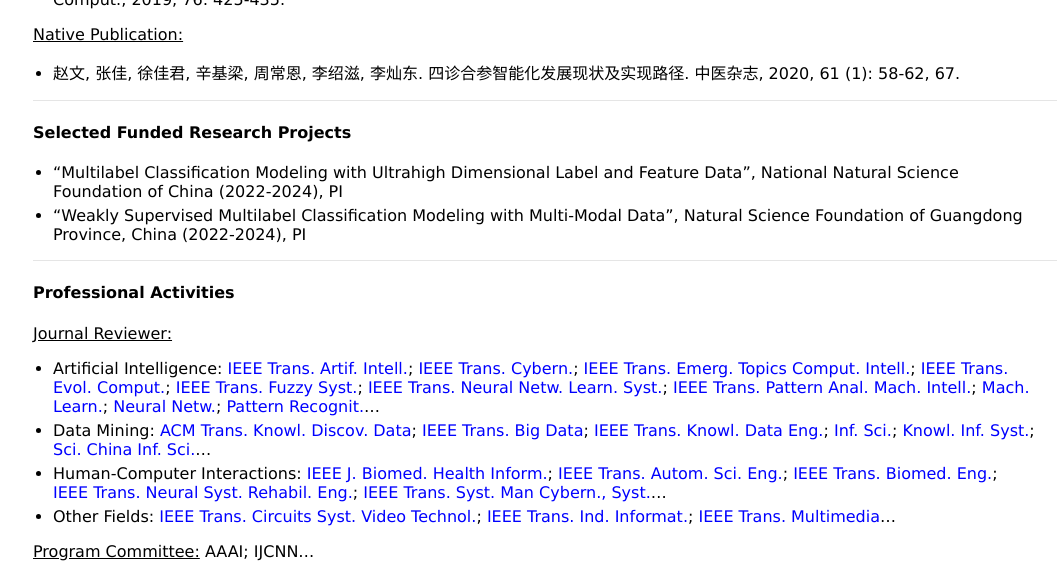
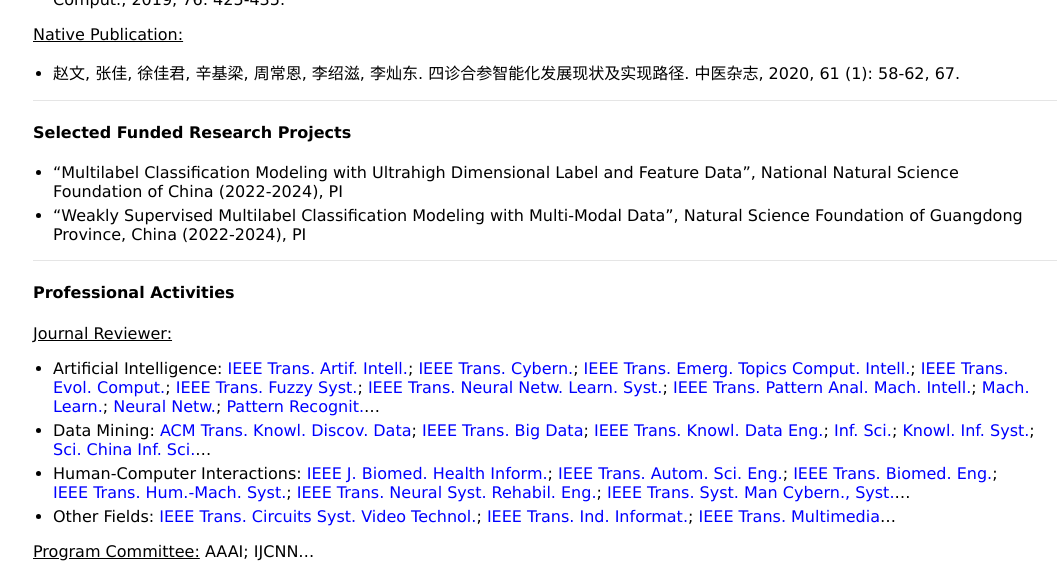
Before and after one commit to jiazhang-ml/jiazhang-ml.github.io, a Jekyll site: the page built from index.md, in a window 1280 px wide and 900 px high, scrolled down 1236 px, cut to the strip 0-571 px from the top of the window. Shown: the whole strip, without its empty margins (95-1159 px from the left). Built offline with Jekyll 4.4.1, drawn with Linux system fonts in a browser that asks for light colours.

Commit message:
Update index.md

```diff
--- a/index.md
+++ b/index.md
@@ -54,7 +54,7 @@ Research Interests: My research interests include *machine learning* and *data m
 <u>Journal Reviewer:</u>
 * Artificial Intelligence: [IEEE Trans. Artif. Intell.](https://mc.manuscriptcentral.com/tai-ieee); [IEEE Trans. Cybern.](https://mc.manuscriptcentral.com/cyb-ieee); [IEEE Trans. Emerg. Topics Comput. Intell.](https://mc.manuscriptcentral.com/tetci-ieee); [IEEE Trans. Evol. Comput.](https://mc.manuscriptcentral.com/tevc-ieee); [IEEE Trans. Fuzzy Syst.](https://mc.manuscriptcentral.com/tfs-ieee); [IEEE Trans. Neural Netw. Learn. Syst.](https://mc.manuscriptcentral.com/tnnls); [IEEE Trans. Pattern Anal. Mach. Intell.](https://mc.manuscriptcentral.com/tpami-cs); [Mach. Learn.](https://link.springer.com/journal/10994); [Neural Netw.](https://www.editorialmanager.com/neunet/default.aspx); [Pattern Recognit.](https://www.sciencedirect.com/journal/pattern-recognition)...
 * Data Mining: [ACM Trans. Knowl. Discov. Data](https://mc.manuscriptcentral.com/tkdd); [IEEE Trans. Big Data](https://mc.manuscriptcentral.com/tbd-cs); [IEEE Trans. Knowl. Data Eng.](https://mc.manuscriptcentral.com/tkde-cs); [Inf. Sci.](https://www.sciencedirect.com/journal/information-sciences); [Knowl. Inf. Syst.](https://www.springer.com/journal/10115); [Sci. China Inf. Sci.](https://mc03.manuscriptcentral.com/scis)...
-* Human-Computer Interactions: [IEEE J. Biomed. Health Inform.](https://mc.manuscriptcentral.com/jbhi-embs); [IEEE Trans. Autom. Sci. Eng.](https://mc.manuscriptcentral.com/t-ase); [IEEE Trans. Biomed. Eng.](https://mc.manuscriptcentral.com/tbme-embs); [IEEE Trans. Neural Syst. Rehabil. Eng.](https://mc.manuscriptcentral.com/tnsre-embs); [IEEE Trans. Syst. Man Cybern., Syst.](https://mc.manuscriptcentral.com/systems)...
+* Human-Computer Interactions: [IEEE J. Biomed. Health Inform.](https://mc.manuscriptcentral.com/jbhi-embs); [IEEE Trans. Autom. Sci. Eng.](https://mc.manuscriptcentral.com/t-ase); [IEEE Trans. Biomed. Eng.](https://mc.manuscriptcentral.com/tbme-embs); [IEEE Trans. Hum.-Mach. Syst.](https://mc.manuscriptcentral.com/thms); [IEEE Trans. Neural Syst. Rehabil. Eng.](https://mc.manuscriptcentral.com/tnsre-embs); [IEEE Trans. Syst. Man Cybern., Syst.](https://mc.manuscriptcentral.com/systems)...
 * Other Fields: [IEEE Trans. Circuits Syst. Video Technol.](https://mc.manuscriptcentral.com/tcsvt); [IEEE Trans. Ind. Informat.](https://mc.manuscriptcentral.com/tii); [IEEE Trans. Multimedia](https://mc.manuscriptcentral.com/tmm-ieee)...
 
 <u>Program Committee:</u> AAAI; IJCNN...
```
